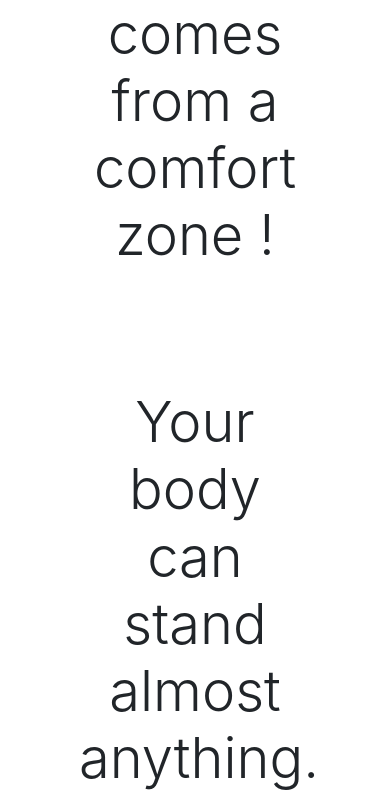
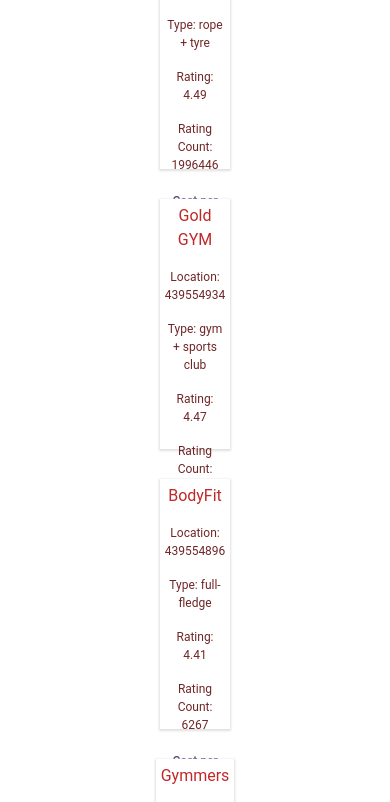
Before and after one commit to sid3345/gymify, a React (Create React App) app in the folder client/: page / in a window 390 px wide. Shown: the part 796-1598 px from the top of the page. Built offline with nearby package versions, Linux system fonts and the light colour scheme; no server answers.

Commit message:
card + search done

```diff
--- a/client/src/Home.js
+++ b/client/src/Home.js
@@ -6,8 +6,6 @@
 function Home() {
   return (
     <div className="App">
-      <Greeting />
-      <Information />
       <Footer />
     </div>
   );
--- a/client/src/assets/css/App.css
+++ b/client/src/assets/css/App.css
@@ -1,3 +1,168 @@
 .App {
   text-align: center;
 }
+
+html,
+div,
+header,
+h1 {
+  margin: 0;
+  padding: 0;
+}
+body {
+  margin: 0;
+}
+
+html {
+  box-sizing: border-box;
+}
+
+*,
+*:before,
+*:after {
+  box-sizing: inherit;
+}
+
+.header {
+  position: fixed;
+  display: flex;
+  justify-content: flex-start;
+  align-items: center;
+  background-color: #bd276d;
+  color: #fff;
+  font-family: "Lobster", cursive;
+  font-weight: 300;
+  height: 56px;
+  width: 100%;
+}
+.header i {
+  vertical-align: middle;
+}
+
+.header .main-title {
+  flex: 1 1 20%;
+  padding: 10px 18px;
+  letter-spacing: 1.5px;
+  font-size: 15px;
+  line-height: 22px;
+  font-weight: 900;
+}
+.header .back-button {
+  font-size: 25px;
+  padding: 0 10px;
+  cursor: pointer;
+  display: none;
+}
+
+.header .search-form-container {
+  flex: 2 1 50%;
+}
+.search-form-container input {
+  width: 100%;
+  outline: 0 none;
+  border: 0 none;
+  height: 36px;
+  border-radius: 2px;
+  font-size: 14px;
+  padding: 0 16px;
+}
+.header .mobile-search {
+  display: none;
+  text-align: center;
+  font-size: 18px;
+  font-weight: 500;
+  letter-spacing: 0.1px;
+  flex: 1 1 10%;
+}
+.header .search-icon {
+  padding: 10px;
+  font-size: 25px;
+  cursor: pointer;
+}
+.header .cart {
+  flex: 1 1 30%;
+  text-align: center;
+  font-size: 20px;
+  font-weight: 500;
+  letter-spacing: 0.5px;
+}
+.cart .cart-icon {
+  position: relative;
+  padding: 5px;
+  font-size: 20px;
+  cursor: pointer;
+  background-color: #9b6daf;
+}
+.cart .cart-icon .cart-count {
+  position: relative;
+  right: 10px;
+  top: 3px;
+  width: 30px;
+  height: 18px;
+  border-radius: 50%;
+  padding: 10px;
+  font-size: 30px;
+  text-align: center;
+}
+
+.container {
+  width: 100%;
+  padding-top: 66px;
+  font-family: "Roboto", sans-serif;
+  color: #333;
+}
+
+.book-list {
+  display: flex;
+  flex-wrap: wrap;
+  justify-content: center;
+  padding: 0 7rem;
+}
+
+.book-list-item {
+  width: 210px;
+  height: 250px;
+  padding: 5px;
+  margin: 15px;
+  background-color: #fff;
+  text-align: center;
+  box-shadow: 0px 1px 2px 1px #e1e1e1;
+  color: rgb(192, 41, 41);
+  font-size: 16px;
+  font-weight: 1000px;
+}
+
+.book-list-item img {
+  width: 200px;
+  height: 250px;
+}
+.book-list-item .book-details {
+  font-size: 12px;
+  font-weight: 400;
+  color: rgb(112, 38, 38);
+}
+
+.book-list-item .book-price {
+  font-size: 12px;
+  font-weight: 500;
+  color: rgb(88, 56, 124);
+}
+
+.book-list-item .book-price i {
+  font-size: 14px;
+}
+
+.book-list-item .cart-button {
+  padding: 0.5rem;
+  width: 100%;
+  height: 36px;
+  background-color: #5898e8;
+  color: #fff;
+  outline: none;
+  border: none;
+  cursor: pointer;
+  text-align: center;
+  font-size: inherit;
+  font-weight: 400;
+  text-transform: uppercase;
+}
--- /dev/null
+++ b/client/src/components/BookCard.js
@@ -0,0 +1,19 @@
+import React from 'react';
+
+
+const BookCard = ({book}) =>{
+	return(
+		<div className="book-list-item">
+			<p>{book.title.toString().substring(0, 80)}</p>
+			<p className="book-details"><i className="fas fa-rupee-sign"></i> Location: {book.isbn}</p>
+			<p className="book-details"><i className="fas fa-rupee-sign"></i> Type: {book.type}</p>
+			<p className="book-details"><i className="fas fa-rupee-sign"></i> Rating: {book.average_rating}</p>
+			<p className="book-details"><i className="fas fa-rupee-sign"></i> Rating Count: {book.ratings_count}</p>
+			<p className="book-price"><i className="fas fa-rupee-sign"></i> Cost per hour: {book.price}</p>
+		</div>
+	);
+
+
+}
+
+export default BookCard;
--- /dev/null
+++ b/client/src/components/BookList.js
@@ -0,0 +1,24 @@
+import React from 'react';
+import BookCard from './BookCard';
+
+const BookList = ({books}) =>{
+	return(
+	<div className="book-list">
+		{books.length > 0 &&
+			<React.Fragment>
+			{books.map(book =>
+				<BookCard
+					key={book.bookID}
+				 	book={book}
+				/>
+			)}
+			</React.Fragment>
+		}
+		{books.length === 0 &&
+			<h3>No results found!</h3>
+		}
+	</div>
+	);
+}
+
+export default BookList;
--- a/client/src/components/Information.js
+++ b/client/src/components/Information.js
@@ -1,25 +1,16 @@
+import React from 'react';
 import { Container } from "reactstrap";
 import doc1 from "../assets/img/fitness1.jfif";
 import doc2 from "../assets/img/fitness2.jpg";
+import BookList from './BookList';
 
-const Information = () => {
+const Information = ({books}) => {
   return (
     <div>
       <Container fluid>
         <div className="row m-3 d-flex align-items-center">
-          <div className="col-12 col-md-6 p-5">
-            <img src={doc1} alt="" width="100%" height="auto" />
-          </div>
-          <div className="col-12 col-md-6 text-center p-5">
-            <h3 className="display-4">Nothing truly great comes from a comfort zone ! </h3>
-          </div>
-        </div>
-        <div className="row m-3 d-flex align-items-center">
-          <div className="col-12 col-md-6 text-center p-5">
-            <h4 className="display-4">Your body can stand almost anything. It’s your mind that you have to convince !</h4>
-          </div>
-          <div className="col-12 col-md-6 p-5">
-            <img src={doc2} alt="" width="100%" height="auto" />
+            <div className="container">
+		    	<BookList books={books}/>
           </div>
         </div>
       </Container>
--- a/client/src/components/NavBar.js
+++ b/client/src/components/NavBar.js
@@ -13,9 +13,24 @@
   Button,
 } from "reactstrap";
 import Booking from "./Booking";
+import {books} from './data';
+import Greeting from "./Greeting";
+import Information from "./Information";
 
 const NavBar = (props) => {
   const [isOpen, setIsOpen] = useState(false);
+  const [keyword, setKeyword] = useState('');
+
+  let {
+			handleSearchChange,
+			handleSearchSubmit} = props;
+
+   handleSearchChange=(e)=>{
+    setKeyword(e.target.value.toLowerCase());
+    }
+    handleSearchSubmit=(e)=>{
+      e.preventDefault();
+    }
 
   const toggle = () => setIsOpen(!isOpen);
 
@@ -39,6 +54,10 @@
               </Link>
 
 
+  const filteredBooks = books.filter((book)=>{
+  let bookTitle = book.title.toString().toLowerCase();
+  return bookTitle.indexOf(keyword) > -1;
+  });
 
   return (
     <div>
@@ -49,17 +68,25 @@
           <Nav className="ml-auto" navbar>
             {props.uservalue.user ? listEvent : null}
 
+					<form className="search-form" onSubmit={(e)=>handleSearchSubmit(e)}>
+						<input type="text" value={keyword} placeholder="Search for gyms / sports clubs..."
+            onChange={(e)=>handleSearchChange(e)}/>
+					</form>
+
             <Link to = {!props.uservalue.user && '/login'}>
                   <Button color="primary" className="mx-2" onClick = {handleAuthentication}>
                         {props.uservalue.user ? 'Sign Out' : 'Sign In'}
                   </Button>
-
             </Link>
 
             <Booking className="BookApp" />
           </Nav>
         </Collapse>
       </Navbar>
+      <div className="container">
+            <Greeting />
+		    	<Information books={filteredBooks}/>
+	     	</div>
     </div>
   );
 };
--- /dev/null
+++ b/client/src/components/data.js
@@ -0,0 +1,150 @@
+export const books = [
+    {
+      "bookID": 1,
+      "title": "Gold GYM",
+      "average_rating": 4.56,
+      "isbn": 439785960,
+      "type": "full-fledge",
+      "ratings_count": 1944099,
+      "price": 2300
+    },
+    {
+      "bookID": 2,
+      "title": "BodyFit",
+      "average_rating": 4.49,
+      "isbn": 439358078,
+      "type": "rope + tyre",
+      "ratings_count": 1996446,
+      "price": 231
+    },
+    {
+      "bookID": 3,
+      "title": "Gold GYM",
+      "authors": "J.K. Rowling-Mary GrandPré",
+      "average_rating": 4.47,
+      "isbn": 439554934,
+      "type": "gym + sports club",
+      "ratings_count": 5629932,
+      "price": 232
+    },
+    {
+      "bookID": 4,
+      "title": "BodyFit",
+      "authors": "J.K. Rowling",
+      "average_rating": 4.41,
+      "isbn": 439554896,
+      "type": "full-fledge",
+      "ratings_count": 6267,
+      "price": 233
+    },
+    {
+      "bookID": 5,
+      "title": "Gymmers",
+      "authors": "J.K. Rowling-Mary GrandPré",
+      "average_rating": 4.55,
+      "isbn": "043965548X",
+      "type": "gym + sports club",
+      "ratings_count": 2149872,
+      "price": 234
+    },
+    {
+      "bookID": 8,
+      "title": "Gold GYM",
+      "authors": "J.K. Rowling-Mary GrandPré",
+      "average_rating": 4.78,
+      "isbn": 439682584,
+      "type": "full-fledge",
+      "ratings_count": 38872,
+      "price": 235
+    },
+    {
+      "bookID": 9,
+      "title": "Gymmers",
+      "authors": "W. Frederick Zimmerman",
+      "average_rating": 3.69,
+      "isbn": 976540606,
+      "type": "rope + tyre",
+      "ratings_count": 18,
+      "price": 236
+    },
+    {
+      "bookID": 10,
+      "title": "BodyFit",
+      "authors": "J.K. Rowling",
+      "average_rating": 4.73,
+      "isbn": 439827604,
+      "type": "yoga + gym",
+      "ratings_count": 27410,
+      "price": 237
+    },
+    {
+      "bookID": 12,
+      "title": "Gymmers",
+      "authors": "Douglas Adams",
+      "average_rating": 4.38,
+      "isbn": 517226952,
+      "type": "rope + tyre",
+      "ratings_count": 3602,
+      "price": 238
+    },
+    {
+      "bookID": 13,
+      "title": "Gymmers",
+      "authors": "Douglas Adams",
+      "average_rating": 4.38,
+      "isbn": 345453743,
+      "type": "yoga + gym",
+      "ratings_count": 240189,
+      "price": 239
+    },
+    {
+      "bookID": 25,
+      "title": "Gold GYM",
+      "authors": "Bill Bryson",
+      "average_rating": 3.9,
+      "isbn": "076790382X",
+      "type": "full-fledge",
+      "ratings_count": 47490,
+      "price": 247
+    },
+    {
+      "bookID": 26,
+      "title": "BodyFit",
+      "authors": "Bill Bryson",
+      "average_rating": 3.83,
+      "isbn": 60920084,
+      "type": "rope + tyre",
+      "ratings_count": 43779,
+      "price": 248
+    },
+    {
+      "bookID": 27,
+      "title": "Neither Here nor There: Travels in Europe",
+      "authors": "Bill Bryson",
+      "average_rating": 3.87,
+      "isbn": 380713802,
+      "type": "gym + sports club",
+      "ratings_count": 46397,
+      "price": 249
+    },
+    {
+      "bookID": 28,
+      "title": "Gold GYM",
+      "authors": "Bill Bryson",
+      "average_rating": 3.92,
+      "isbn": 380727501,
+      "type": "yoga + gym",
+      "ratings_count": 76476,
+      "price": 250
+    },
+    {
+      "bookID": 29,
+      "title": "Gymmers",
+      "authors": "Bill Bryson",
+      "average_rating": 3.94,
+      "isbn": 380715430,
+      "type": "rope + tyre",
+      "ratings_count": 26672,
+      "price": 251
+    }
+  ]
```
Also changed, not shown: 2 other files (tests, documents, lock files or other folders).
